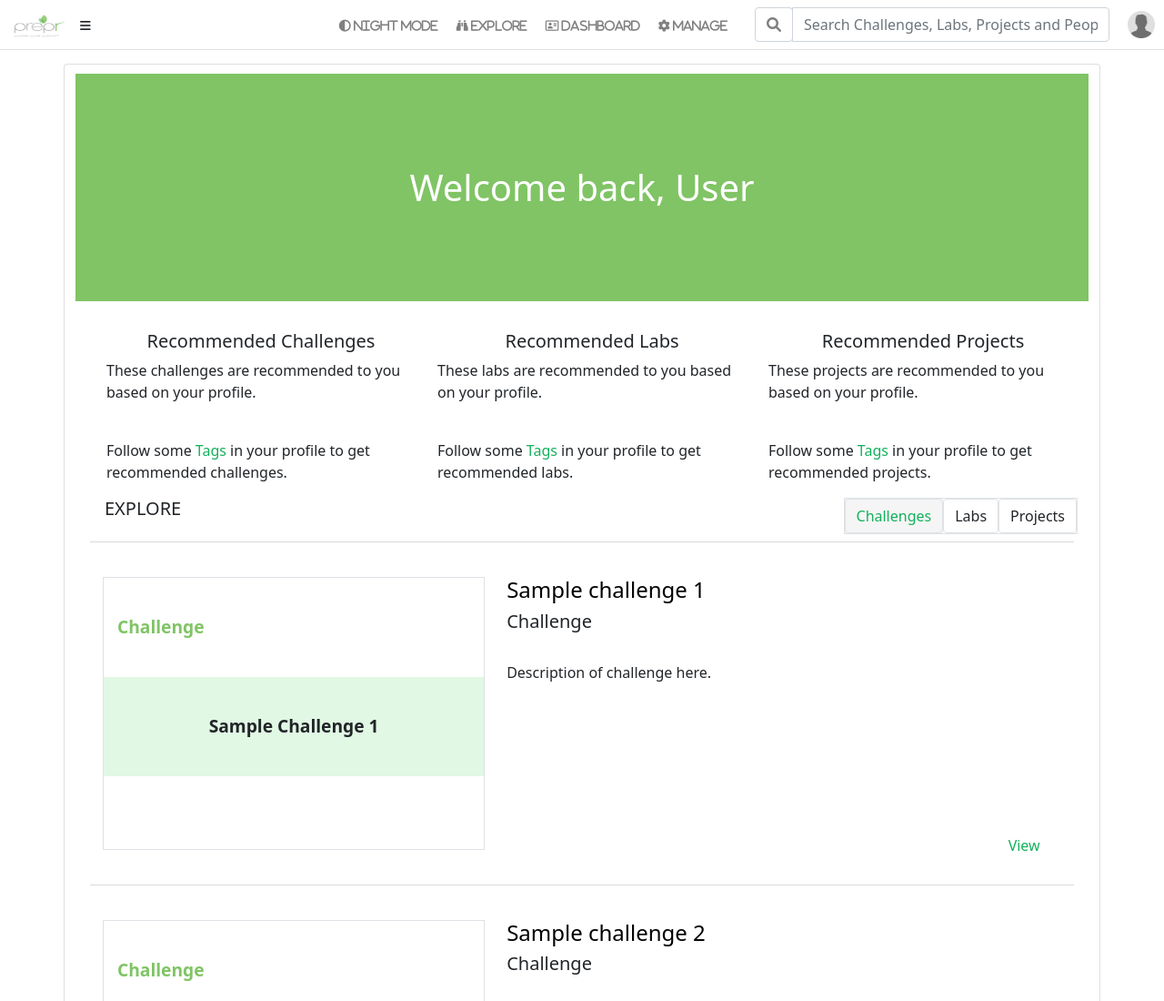
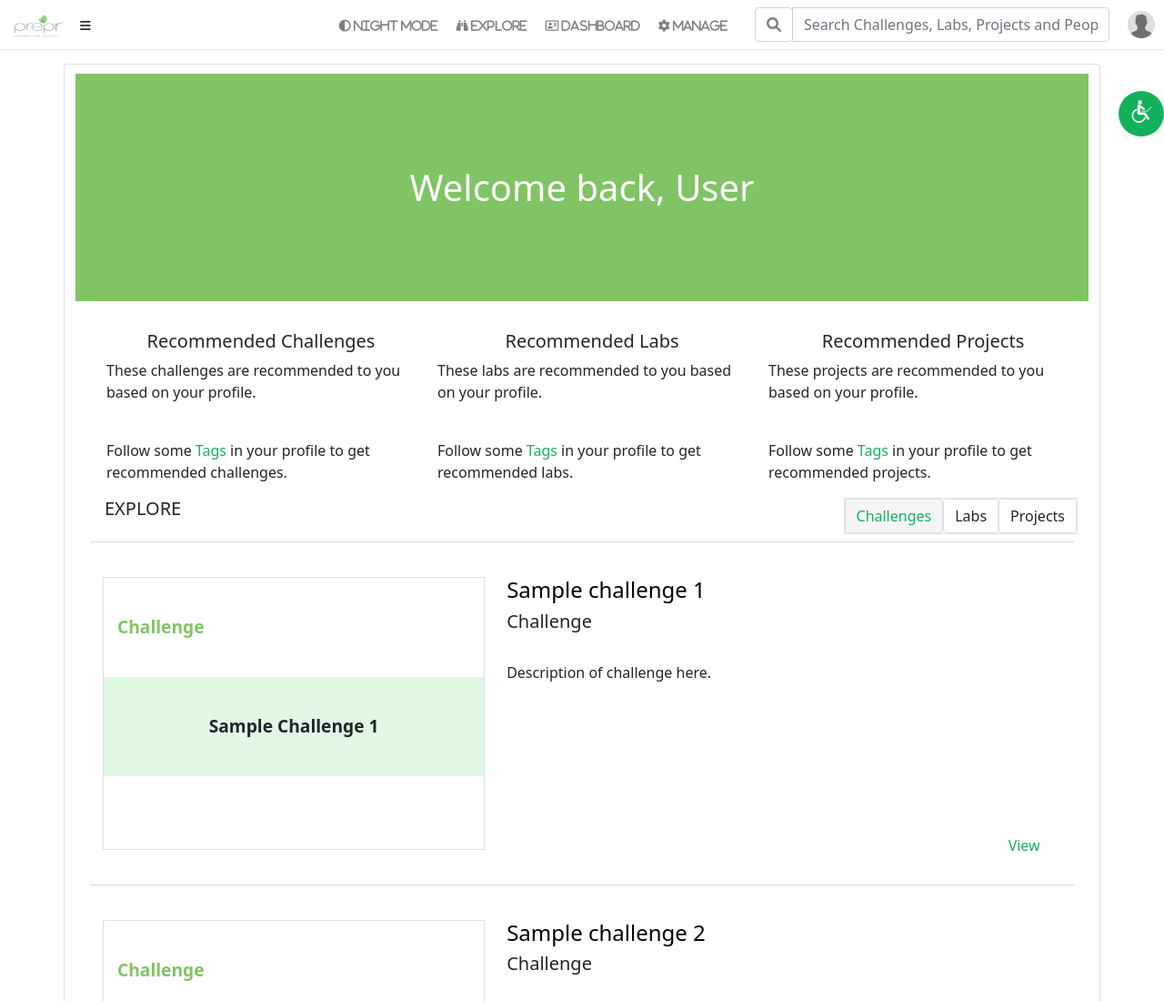
Before and after one commit to camotoad/Prepr_Frontend_Challenge_4, a website: page index.html in a window 1280 px wide. Shown: the top 1100 px of the page at 91% size. Drawn offline with nearby package versions, Linux system fonts and the light colour scheme.

Commit message:
cloned from Frontend Challenge 1, added accessibility icon

```diff
--- a/index.html
+++ b/index.html
@@ -155,7 +155,10 @@
             </li>
         </ul>
     </div>
-
+    <!-- Accessbility Menu -->
+    <span id='acsb-menu' class='acsb-menu user-profile rounded-circle'>
+        <img src='images/acc.svg' class="acsb-img" style='margin-left: auto;'>
+    </span>
     <!-- Main -->
     <section class='main' role='main'>
         <div class='container card main-body'>
--- a/public/css/styles.css
+++ b/public/css/styles.css
@@ -316,3 +316,26 @@ body.dark, .dark * {
 .bg-ws{
     background-color: whitesmoke;
 }
+
+.acsb-menu{
+    z-index: 2;
+    background-color: #13b15c;
+    position: fixed;
+    right: 0;
+    top: 100px;
+    width: 50px;
+    height: 50px;
+    vertical-align: middle;
+    justify-content: center;
+    align-items: center;
+    text-align: center;
+} .acsb-menu:hover{
+    cursor: pointer;
+    transform:scale(1.1);
+}
+
+.acsb-img{
+    width: 70%;
+    height: 70%;
+    padding-top: 10px;
+}
```
Also changed, not shown: public/images/acc.svg (added).
